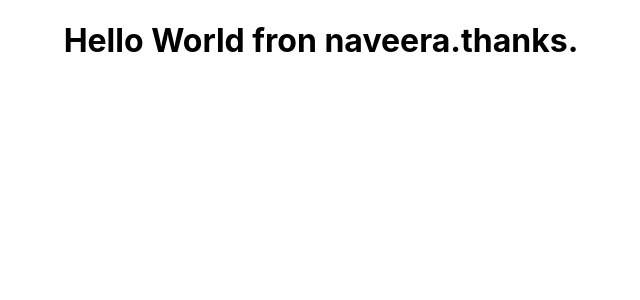
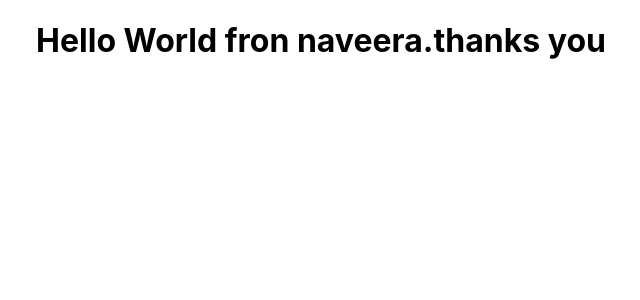
Before and after one commit to Naveera-Latif/my-react-app, a React (Create React App) app: page / in a window 1280 px wide. Shown: the top 300 px of the page, without its empty margins (319-959 px from the left). Built offline with nearby package versions, Linux system fonts and the light colour scheme.

Commit message:
change in src/app.js

```diff
--- a/src/App.js
+++ b/src/App.js
@@ -4,7 +4,7 @@ import './App.css';
 function App() {
   return (
     <div className="App">
-      <h1>Hello World fron naveera.thanks.</h1>
+      <h1>Hello World fron naveera.thanks you </h1>
     </div>
   );
 }
```
